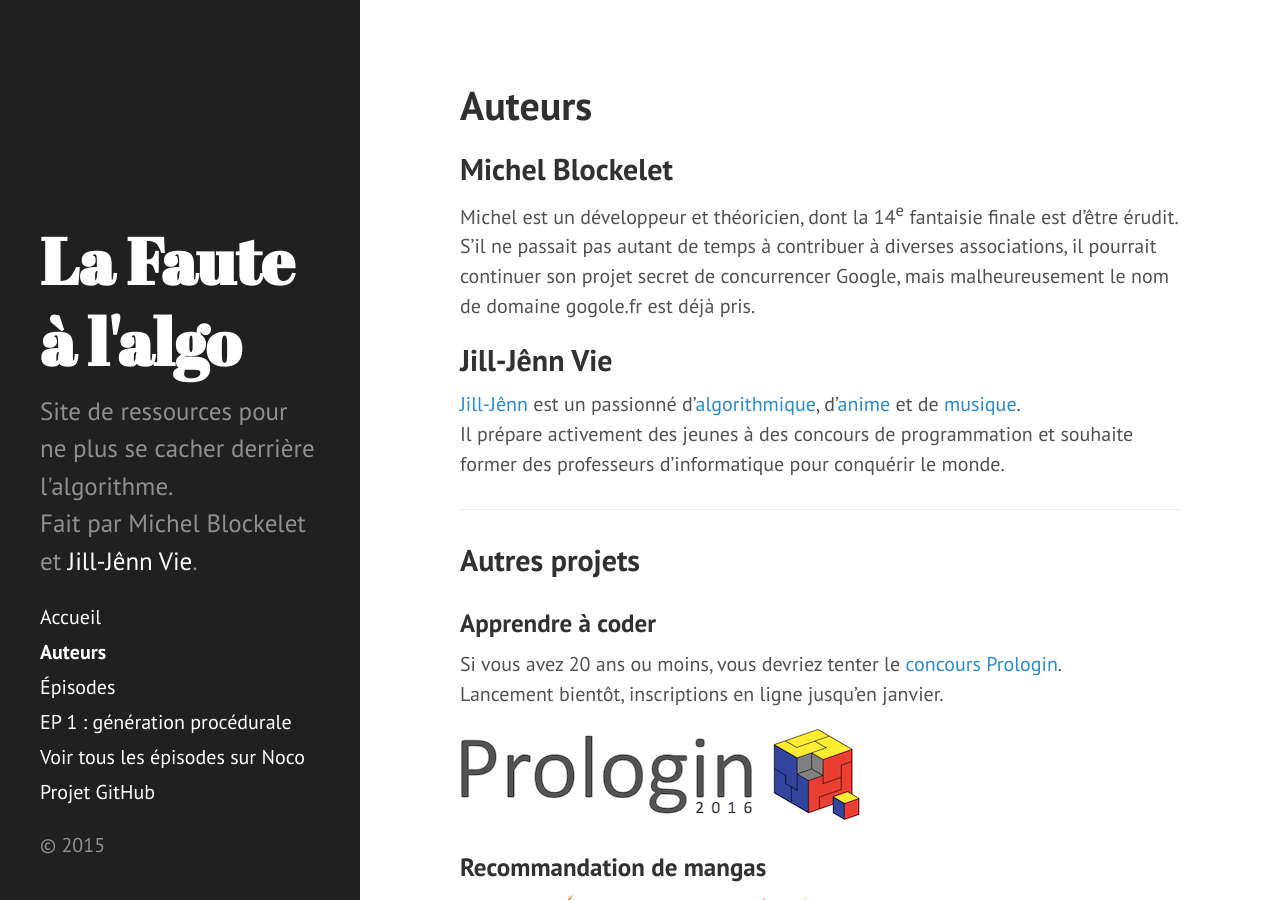
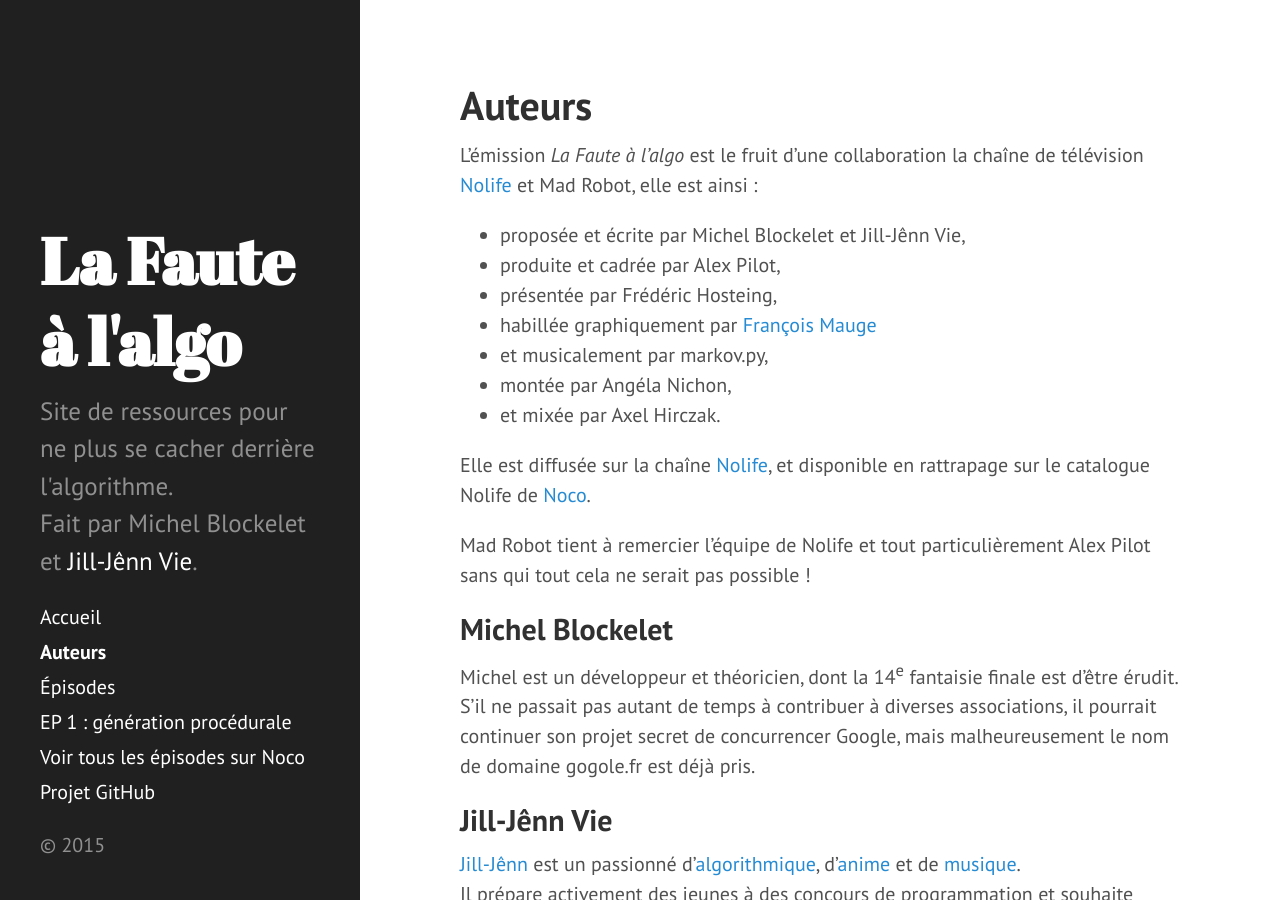
Before and after one commit to jilljenn/fautealgo, a Jekyll site: the page built from about.md, in a window 1280 px wide and 900 px high. Built offline with Jekyll 4.4.1, drawn with Linux system fonts in a browser that asks for light colours; Markdown is read by kramdown in place of the engine named in the settings; a script that is not in the unit is left out.

Commit message:
Ajout des crédits

```diff
--- a/about.md
+++ b/about.md
@@ -3,6 +3,20 @@ layout: page
 title: Auteurs
 comments: true
 ---
+
+L'émission *La Faute à l'algo* est le fruit d'une collaboration la chaîne de télévision [Nolife](http://nolife-tv.com) et Mad Robot, elle est ainsi :
+
+* proposée et écrite par Michel Blockelet et Jill-Jênn Vie,
+* produite et cadrée par Alex Pilot,
+* présentée par Frédéric Hosteing,
+* habillée graphiquement par [François Mauge](http://www.francoismauge.com)
+* et musicalement par markov.py,
+* montée par Angéla Nichon,
+* et mixée par Axel Hirczak.
+
+Elle est diffusée sur la chaîne [Nolife](http://nolife-tv.com), et disponible en rattrapage sur le catalogue Nolife de [Noco](http://noco.tv).
+
+Mad Robot tient à remercier l'équipe de Nolife et tout particulièrement Alex Pilot sans qui tout cela ne serait pas possible !
 
 ## Michel Blockelet
 
```
Also changed, not shown: eps.md (+2 -2 lines), index.md (+1 -1 lines).
